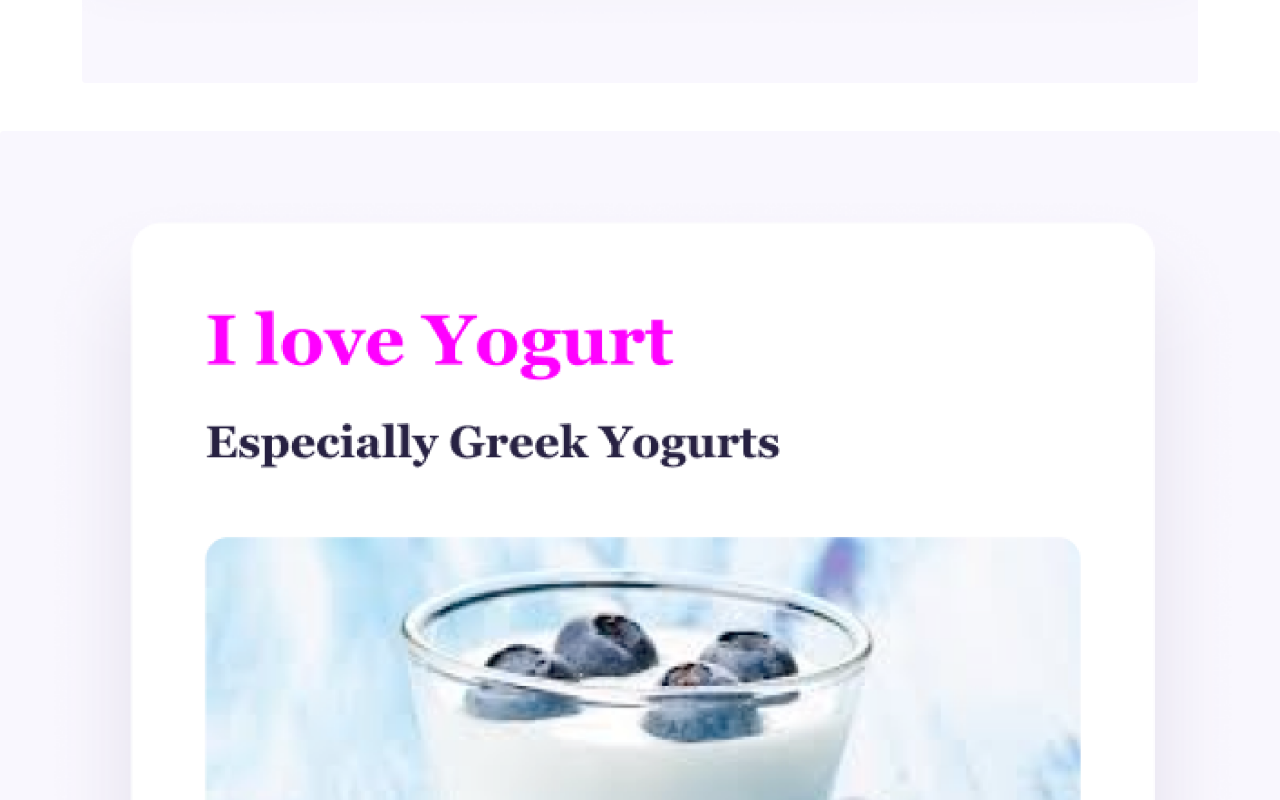
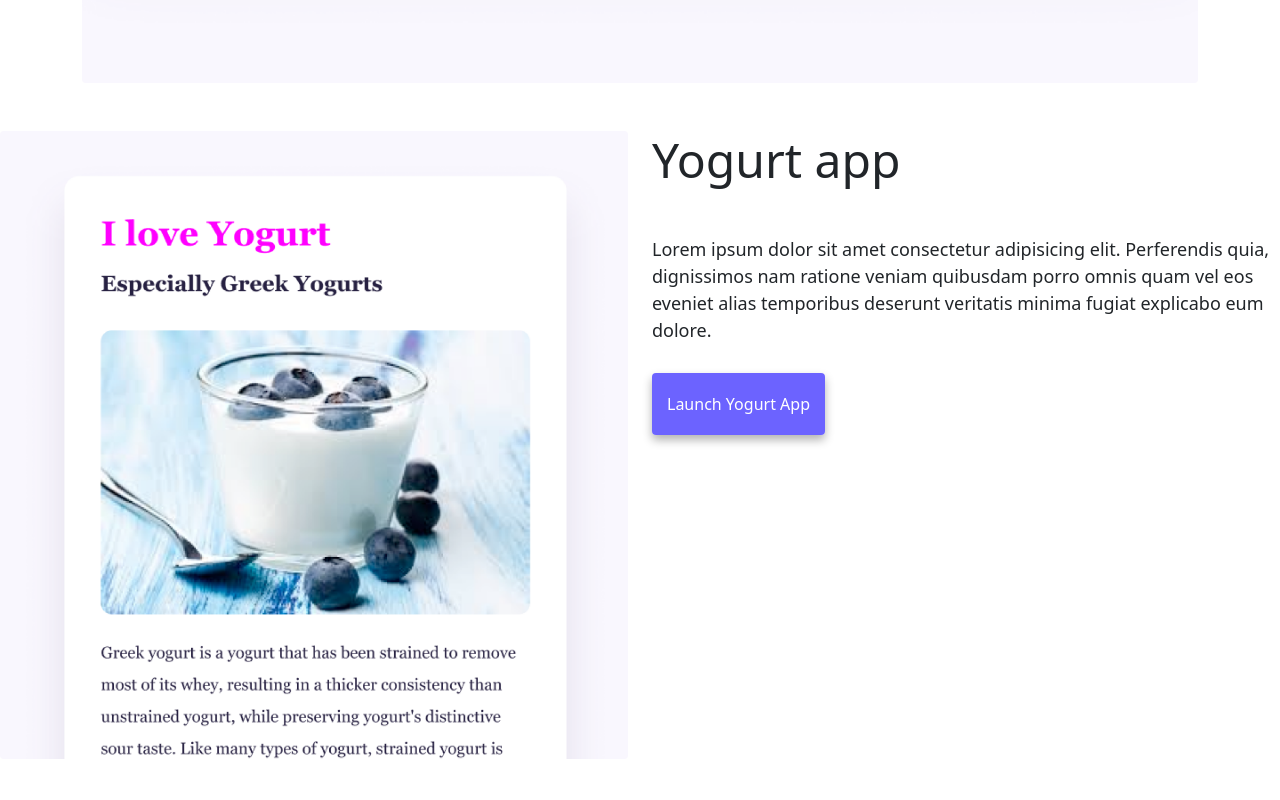
Before and after one commit to Ashleyxbrianna/portfolio-homework, a plain HTML site: page index.html in a window 1280 px wide. Shown: the part 3140-3940 px from the top of the page. After the commit the page ends 3899 px from the top, so only its background shows below. Drawn offline with nearby package versions, Linux system fonts and the light colour scheme.

Commit message:
added SEO

```diff
--- a/index.html
+++ b/index.html
@@ -5,6 +5,8 @@
     <meta charset="UTF-8" />
     <meta http-equiv="X-UA-Compatible" content="IE=edge" />
     <meta name="viewport" content="width=device-width, initial-scale=1.0" />
+    <meta name="description"
+        content="Ashley is a front-end developer based in America, check out her projects" />
 
     <title>Ashley Brianna</title>
     <link href="https://cdn.jsdelivr.net/npm/bootstrap@5.0.0-beta2/dist/css/bootstrap.min.css" rel="stylesheet"
@@ -47,13 +49,13 @@
     <h1 class="text-center">Ashley Brianna</h1>
     <h3 class="text-center">🇺🇸 Front-end developer, based in Salem, Oregon</h3>
     <div class="navigation-links mb-5">
-        <a href="about.html#contact" class="primary-link">Contact me</a>
-        <a href="about.html" class="secondary-link">About me</a>
+        <a href="about.html#contact" class="primary-link" title="contact ashley">Contact me</a>
+        <a href="about.html" class="secondary-link" title="About ashley">About me</a>
     </div>
     <div class="container">
         <div class="row">
             <div class="col-12">
-                <img src="images/yoga.png" class="img-fluid rounded" />
+                <img src="images/yoga.png" alt="Yoga project "class="img-fluid rounded" />
             </div>
             <div class="col-12">
                 <h2 class="mb-3">Yoga App</h2>
@@ -82,27 +84,27 @@
                 </div>
             </div>
             <div class="col-12">
-                <img src="images/weather.png" class="img-fluid rounded" />
+                <img src="images/weather.png" alt="Weather project" class="img-fluid rounded" />
             </div>
         </div>
     </div>
-    <div class="row mt-5 mb-5">
-        <div class="col-12">
-            <img src="images/yogurt.png" class="img-fluid rounded" />
-        </div>
-        <div class="col-12">
-            <h2 class="mb-3 ">yogurt App</h2>
-            <p>
-                Lorem ipsum dolor sit amet, consectetur adipiscing elit, sed do
-                eiusmod tempor incididunt ut labore et dolore magna aliqua. Ut enim ad
-                minim veniam, quis nostrud exercitation ullamco laboris nisi ut
-                aliquip ex ea commodo consequat.
-            </p>
-            <div class="mt-5 mb-5">
-                <a href="#" class="primary-link"> Launch Yogurt App </a>
-            </div>
+<div class="row mt-5">
+    <div class="col-sm-6">
+        <img src="/images/yogurt.png" alt="yoga project" class="img-fluid rounded d-none d-sm-block" alt="Yogurt project" />
+    </div>
+    <div class="col-sm-6">
+        <h2 class="mb-5">Yogurt app</h2>
+        <p>
+            Lorem ipsum dolor sit amet consectetur adipisicing elit. Perferendis
+            quia, dignissimos nam ratione veniam quibusdam porro omnis quam vel
+            eos eveniet alias temporibus deserunt veritatis minima fugiat
+            explicabo eum dolore.
+        </p>
+        <div class="mt-5">
+            <a href="#" class="primary-link project-link" title="weather project">Launch Yogurt App</a>
         </div>
     </div>
+</div>
 </div>
 </body>
 
```
Also changed, not shown: about.html (+1 -0 lines).
